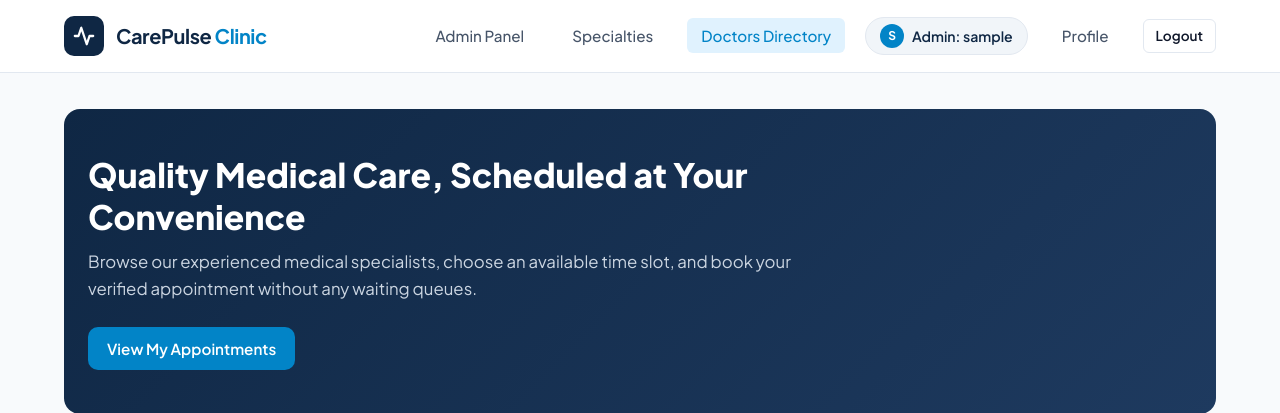
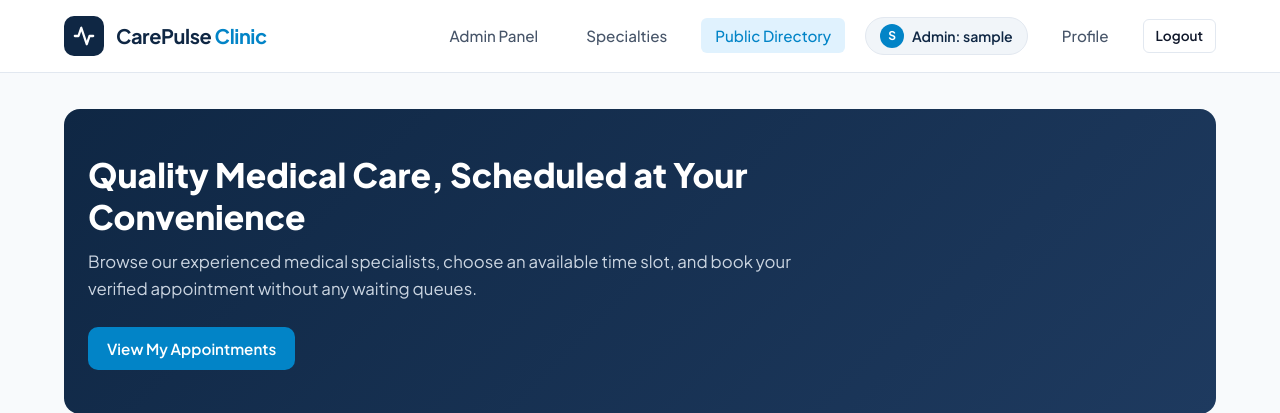
Before and after one commit to ahmad-fayyaz626/online-clinic-appointment, a PHP site: page /index.php in a window 1280 px wide. Shown: the top 413 px of the page. Run offline with PHP 8.4, Linux system fonts and the light colour scheme; a user stored in the database is signed in; data comes from the database, SQL or seed files in the repository.

Commit message:
Updated readme

```diff
--- a/admin_doctor_edit.php
+++ b/admin_doctor_edit.php
@@ -177,10 +177,8 @@ require_once __DIR__ . '/includes/header.php';
                             name="email"
                             class="form-control"
                             value="<?php echo e($email); ?>"
-                            required
-                        >
-                    </div>
-
+                            required                            >
+                        </div>
                     <div class="form-group">
                         <label class="form-label" for="phone">Contact Phone</label>
                         <input
--- a/includes/header.php
+++ b/includes/header.php
@@ -32,7 +32,7 @@ $user = current_user();
                 <?php if (is_logged_in()): ?>
                     <?php if ($user['role'] === 'admin'): ?>
                         <li>
-                            <a href="admin_dashboard.php" class="nav-link <?php echo ($current_page === 'admin_dashboard.php') ? 'active' : ''; ?>" id="nav-admin">
+                            <a href="admin_dashboard.php" class="nav-link <?php echo ($current_page === 'admin_dashboard.php' || strpos($current_page, 'admin_doctor_') === 0) ? 'active' : ''; ?>" id="nav-admin">
                                 Admin Panel
                             </a>
                         </li>
@@ -42,13 +42,13 @@ $user = current_user();
                             </a>
                         </li>
                         <li>
-                            <a href="index.php" class="nav-link <?php echo ($current_page === 'index.php') ? 'active' : ''; ?>" id="nav-doctors">
-                                Doctors Directory
+                            <a href="index.php" class="nav-link <?php echo ($current_page === 'index.php') ? 'active' : ''; ?>" id="nav-doctors" title="Preview public doctor directory as seen by patients">
+                                Public Directory
                             </a>
                         </li>
                     <?php elseif ($user['role'] === 'doctor'): ?>
                         <li>
-                            <a href="doctor_dashboard.php" class="nav-link <?php echo ($current_page === 'doctor_dashboard.php') ? 'active' : ''; ?>" id="nav-doctor-schedule">
+                            <a href="doctor_dashboard.php" class="nav-link <?php echo ($current_page === 'doctor_dashboard.php' || $current_page === 'doctor_complete_appointment.php') ? 'active' : ''; ?>" id="nav-doctor-schedule">
                                 My Patients & Schedule
                             </a>
                         </li>
```
Also changed, not shown: README.md, 1 other file.
